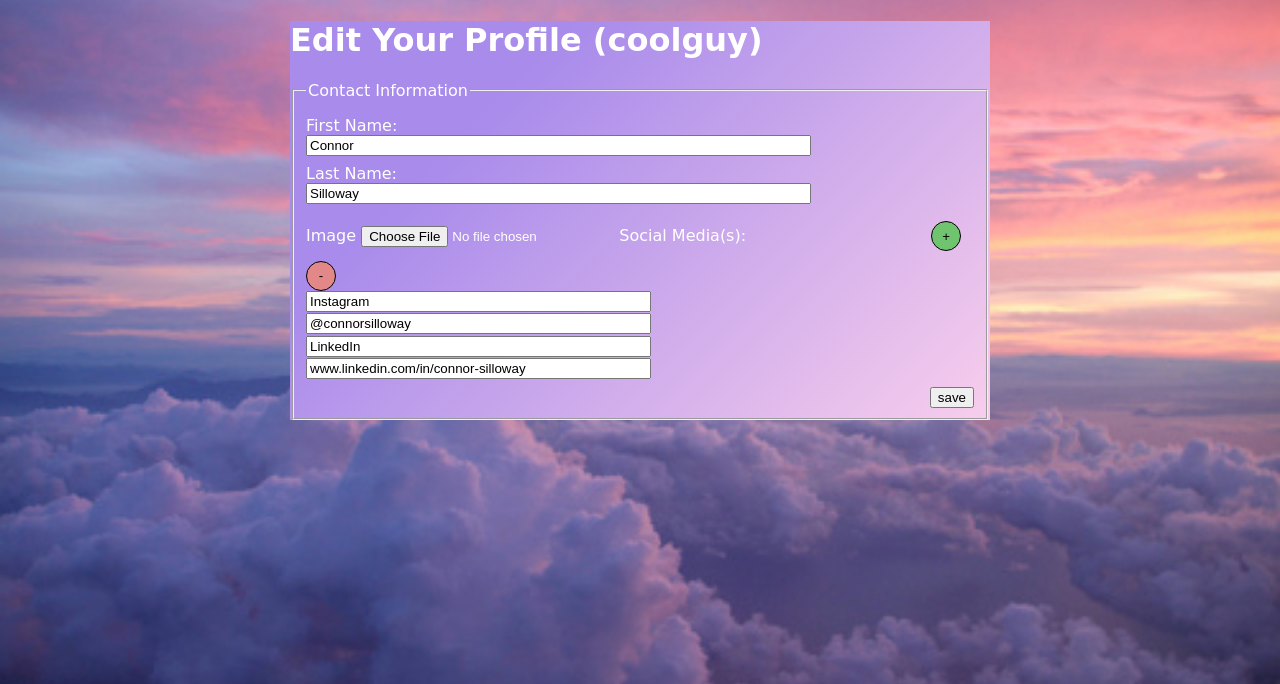
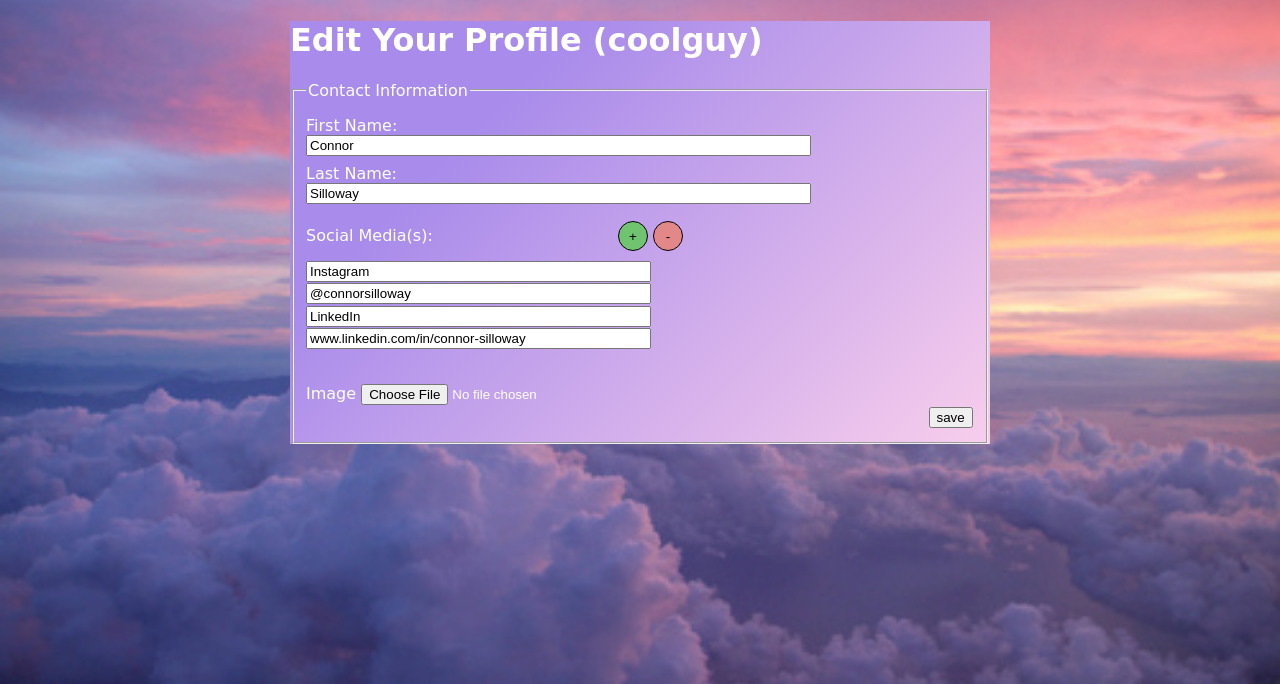
Before and after one commit to Group-2-F21-Web-Systems-Development/contact-me, a PHP site: page /profile.php?user=coolguy in a window 1280 px wide. Shown: the part 80-764 px from the top of the page. Run offline with PHP 8.4, Linux system fonts and the light colour scheme; a user stored in the database is signed in; data comes from the database, SQL or seed files in the repository.

Commit message:
fixed form styling

```diff
--- a/profile.php
+++ b/profile.php
@@ -55,8 +55,7 @@
             <label for="lastName">Last Name:</label>
             <div class="value"><input type="text" size="60" value="<?php echo ($lname); ?>" name="lastName" id="lastName"/></div>
 
-            <label for="img">Image</label>
-            <input type="file" id="img" name="img" accept="image/*">
+
 
             <label>Social Media(s):</label>
             <button id="new-media" type="button">+</button>
@@ -77,6 +76,8 @@
               ?>
 
             </div>
+            <label for="img">Image</label>
+            <input type="file" id="img" name="img" accept="image/*">
             <input type="submit" value="save" id="save" name="save"/></div>
         </fieldset>
       </form>
--- a/src/styles/profile.css
+++ b/src/styles/profile.css
@@ -31,6 +31,7 @@ body, html {
   fieldset {
     padding-top: 1em;
     color: white;
+    position: relative;
   }
   .field {
     width: 120px;
@@ -42,8 +43,11 @@ body, html {
   .value {
     margin: 0 0 0.5em 0;
   }
+
   #save {
-    float: right;
+    position: absolute;
+    right: 1em;
+    bottom: 1em;
   }
 
   input:focus
@@ -94,3 +98,7 @@ body, html {
   #new-media:hover, #del-media:hover {
     transform: scale(1.1);
   }
+
+  #img {
+    margin: 2em 0;
+  }
```
